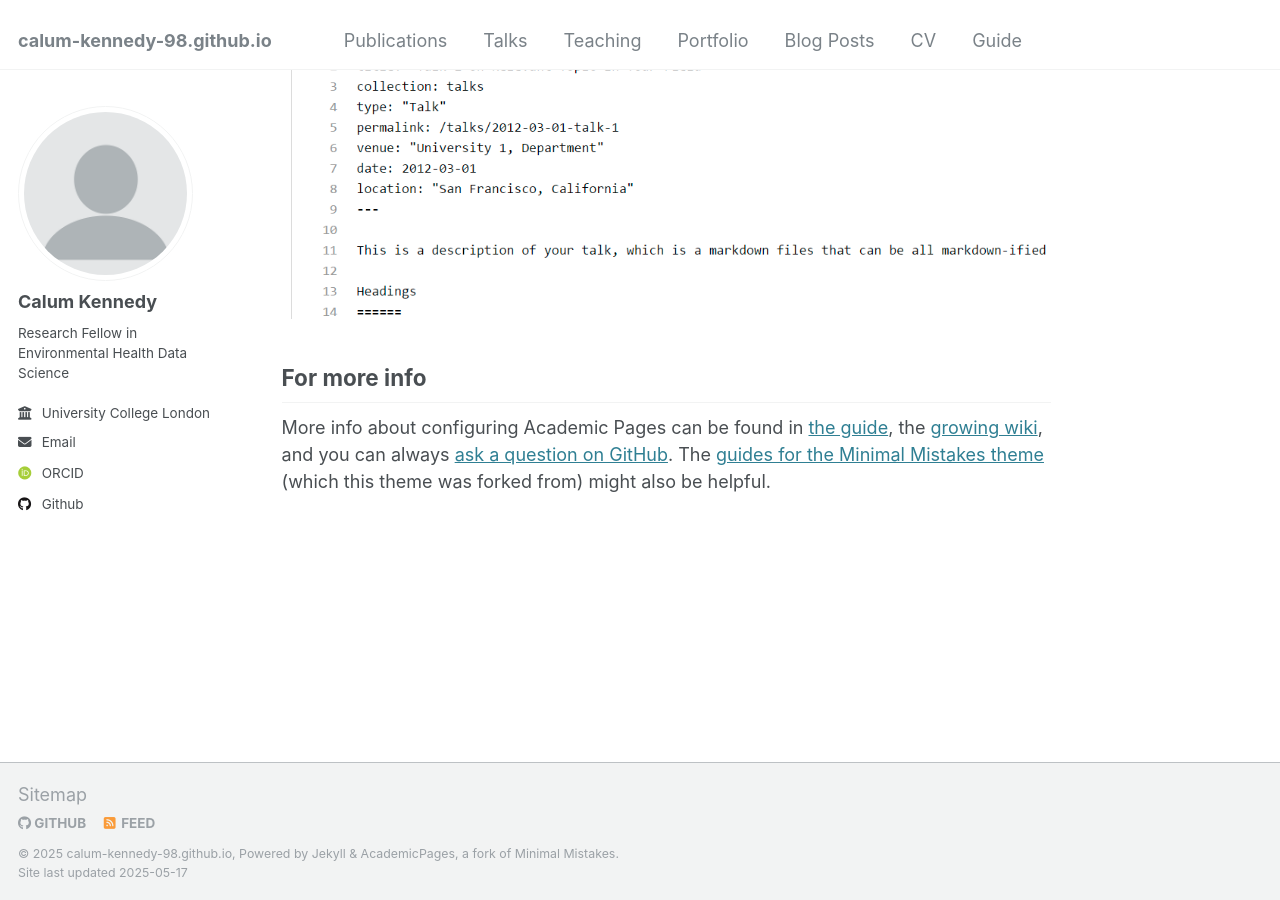
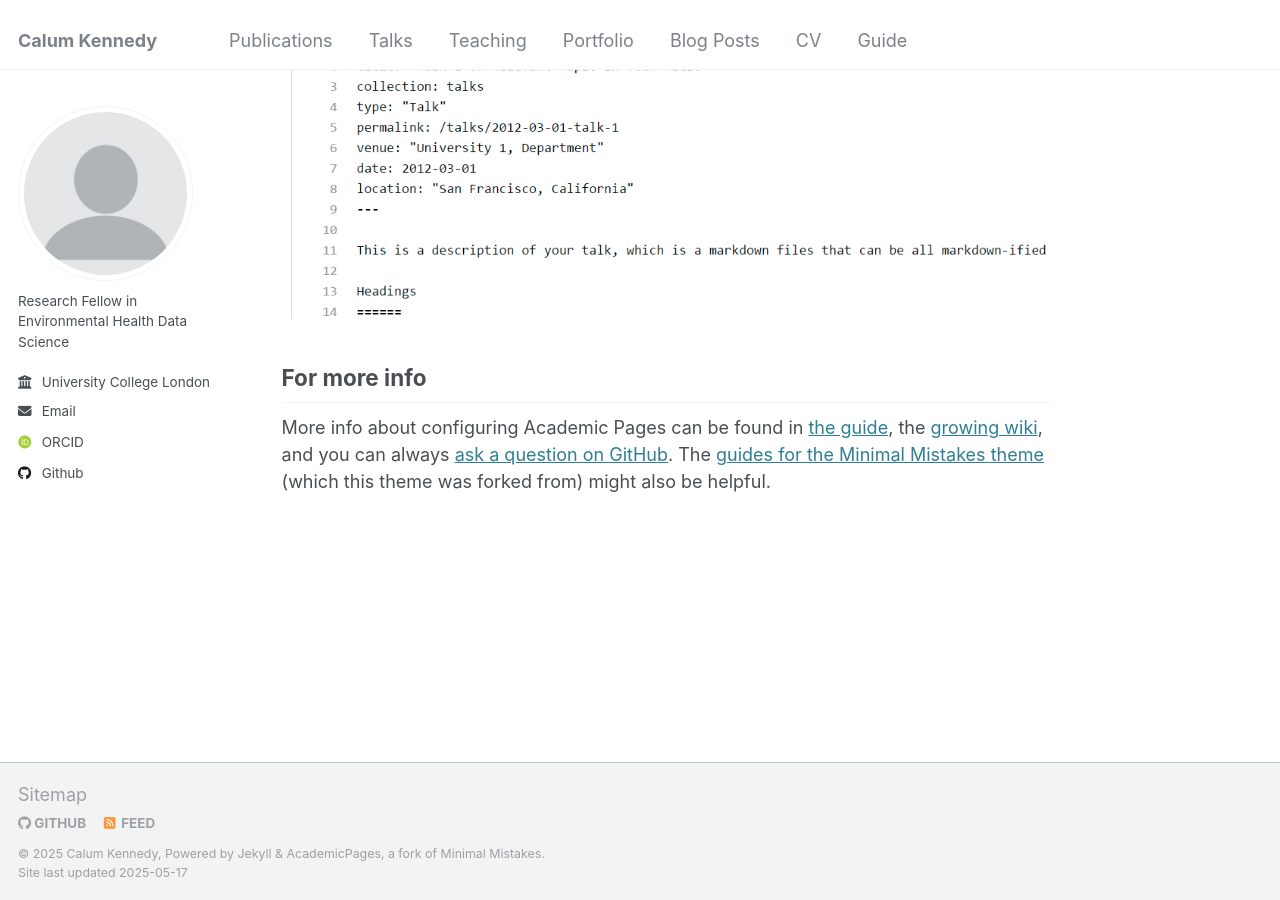
Before and after one commit to calum-kennedy-98/calum-kennedy-98.github.io, a Jekyll site: the page built from _pages/about.md, in a window 1280 px wide and 900 px high, scrolled down 2643 px. Built offline with Jekyll 4.4.1, drawn with Linux system fonts in a browser that asks for light colours; some web fonts are replaced.

Commit message:
Update _config.yml

```diff
--- a/_config.yml
+++ b/_config.yml
@@ -8,6 +8,7 @@
 
 # Basic Site Settings
 locale                   : "en-UK"
+title                    : "Calum Kennedy"
 url                      : https://calum-kennedy-98.github.io # the base hostname & protocol for your site e.g. "https://[your GitHub username].github.io"
 baseurl                  : "" # the subpath of your site, e.g. "/blog"
 repository               : "academicpages/academicpages.github.io"
@@ -18,7 +19,6 @@ repository               : "academicpages/academicpages.github.io"
 author:
   # Biographic information
   avatar           : "profile.png"
-  name             : "Calum Kennedy"
   pronouns         : # example: "she/her"
   bio              : "Research Fellow in Environmental Health Data Science"
   employer         : "University College London"
```
